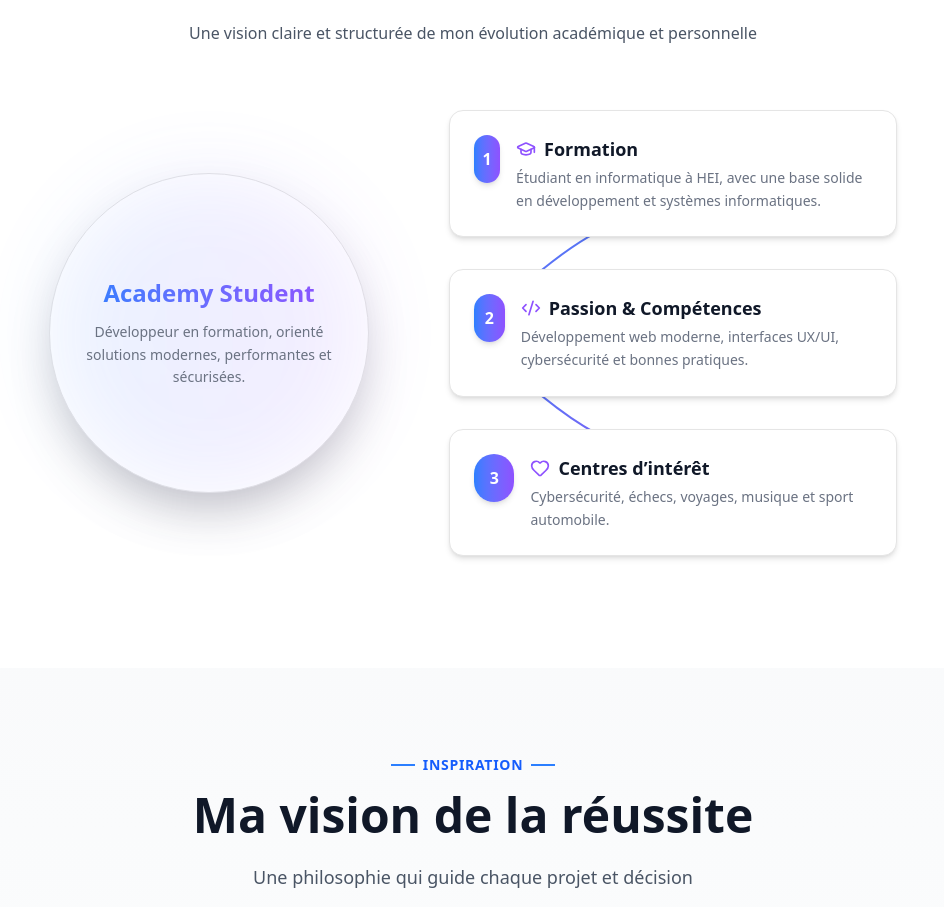
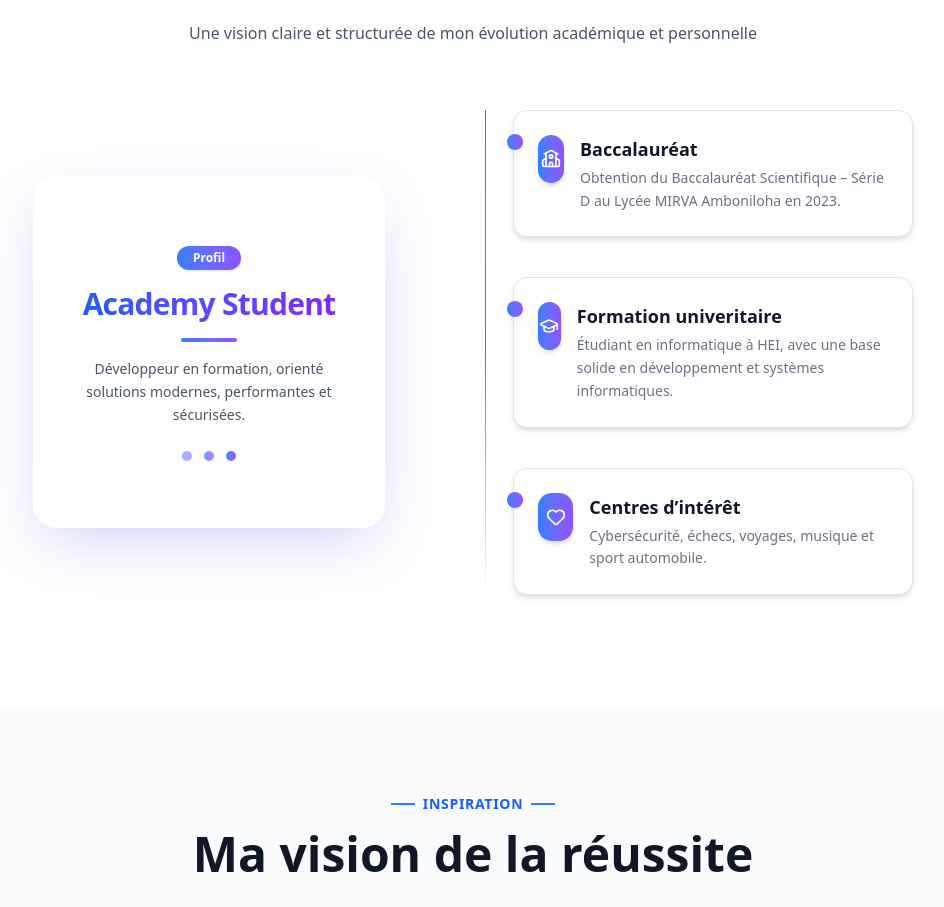
Before and after one commit to RYJramefison/Portfolio, a Next.js app: page / in a window 1280 px wide. Shown: the part 3270-4177 px from the top of the page, without its empty margins (167-1111 px from the left). Built offline with nearby package versions, Linux system fonts and the light colour scheme.

Commit message:
fix: design academy section

```diff
--- a/components/sections/AcademyStudentSection.tsx
+++ b/components/sections/AcademyStudentSection.tsx
@@ -1,22 +1,22 @@
 'use client'
 
 import { motion } from 'framer-motion'
-import { GraduationCap, Code2, Heart } from 'lucide-react'
+import { GraduationCap, Code2, Heart, School } from 'lucide-react'
 
 const steps = [
   {
     id: 1,
-    title: 'Formation',
+    title: 'Baccalauréat',
+    description:
+      "Obtention du Baccalauréat Scientifique – Série D au Lycée MIRVA Amboniloha en 2023.",
+    icon: School,
+  },
+  {
+    id: 2,
+    title: 'Formation univeritaire',
     description:
       "Étudiant en informatique à HEI, avec une base solide en développement et systèmes informatiques.",
     icon: GraduationCap,
-  },
-  {
-    id: 2,
-    title: 'Passion & Compétences',
-    description:
-      "Développement web moderne, interfaces UX/UI, cybersécurité et bonnes pratiques.",
-    icon: Code2,
   },
   {
     id: 3,
@@ -26,6 +26,7 @@ const steps = [
     icon: Heart,
   },
 ]
+
 
 export default function AcademyStudentSection() {
   return (
@@ -52,92 +53,112 @@ export default function AcademyStudentSection() {
         {/* Content */}
         <div className="relative flex flex-col lg:flex-row items-center justify-center gap-20">
 
-          {/* Center Circle */}
+          {/* Center Profile Card */}
         <motion.div
-            initial={{ scale: 0.8, opacity: 0 }}
+          initial={{ scale: 0.85, opacity: 0 }}
           whileInView={{ scale: 1, opacity: 1 }}
-            transition={{ duration: 0.7 }}
+          transition={{ duration: 0.7, ease: 'easeOut' }}
           viewport={{ once: true }}
-            className="relative z-10 w-80 h-80 rounded-full bg-white border shadow-2xl flex items-center justify-center text-center px-8"
+          className="relative z-10 w-[22rem] h-[22rem] rounded-3xl
+                    bg-white/70 backdrop-blur-xl border border-white/40
+                    shadow-[0_20px_60px_-15px_rgba(99,102,241,0.35)]
+                    flex items-center justify-center text-center px-10"
         >
-            <div>
-              <h3 className="text-2xl font-bold bg-gradient-to-r from-blue-500 to-violet-500 bg-clip-text text-transparent mb-3">
+          {/* Animated halo */}
+          <div className="absolute inset-0 rounded-3xl
+                          bg-gradient-to-r from-blue-10 to-violet-10
+                          blur-3xl opacity-20  -z-10" />
+
+          <div className="space-y-4">
+            {/* Badge */}
+            <span className="inline-block px-4 py-1 text-xs font-semibold
+                            rounded-full bg-gradient-to-r from-blue-500 to-violet-500
+                            text-white shadow">
+              Profil
+            </span>
+
+            {/* Title */}
+            <h3 className="text-3xl font-extrabold tracking-tight
+                          bg-gradient-to-r from-blue-600 to-violet-600
+                          bg-clip-text text-transparent">
               Academy Student
             </h3>
-              <p className="text-gray-500 text-sm leading-relaxed">
+
+            {/* Divider */}
+            <div className="mx-auto w-14 h-1 rounded-full
+                            bg-gradient-to-r from-blue-500 to-violet-500" />
+
+            {/* Description */}
+            <p className="text-gray-600 text-sm leading-relaxed max-w-xs mx-auto">
               Développeur en formation, orienté solutions modernes,
               performantes et sécurisées.
             </p>
+
+            {/* Tech dots */}
+            <div className="flex justify-center gap-3 pt-2">
+              {[...Array(3)].map((_, i) => (
+                <span
+                  key={i}
+                  className="w-2.5 h-2.5 rounded-full
+                            bg-gradient-to-r from-blue-500 to-violet-500
+                            animate-pulse"
+                  style={{ animationDelay: `${i * 0.3}s` }}
+                />
+              ))}
             </div>
-
-            {/* Glow */}
-            <div className="absolute inset-0 rounded-full bg-gradient-to-r from-blue-500 to-violet-500 blur-2xl opacity-10 -z-10" />
+          </div>
         </motion.div>
 
-          {/* SVG Arrows */}
-          <svg
-            className="absolute hidden lg:block"
-            width="600"
-            height="400"
-            viewBox="0 0 600 400"
-            fill="none"
-          >
-            <defs>
-              <linearGradient id="arrowGradient" x1="0" y1="0" x2="1" y2="1">
-                <stop offset="0%" stopColor="#3B82F6" />
-                <stop offset="100%" stopColor="#8B5CF6" />
-              </linearGradient>
-            </defs>
 
-            {[80, 200, 320].map((y, i) => (
-              <motion.path
-                key={i}
-                d={`M300 200 C420 ${y} 460 ${y} 520 ${y}`}
-                stroke="url(#arrowGradient)"
-                strokeWidth="2"
-                fill="none"
-                initial={{ pathLength: 0 }}
-                whileInView={{ pathLength: 1 }}
-                transition={{ duration: 1, delay: i * 0.3 }}
-                viewport={{ once: true }}
-              />
-            ))}
-          </svg>
 
-          {/* Steps */}
-          <div className="space-y-8 max-w-md">
+
+
+          {/* Steps - Modern Timeline */}
+        <div className="relative max-w-md pl-12">
+
+        {/* Vertical line */}
+        <div className="absolute left-5 top-0 h-full w-px bg-gradient-to-b from-blue-500 via-violet-500 to-transparent" />
+
+        <div className="space-y-10">
           {steps.map((step, index) => (
             <motion.div
               key={step.id}
               initial={{ opacity: 0, x: 40 }}
               whileInView={{ opacity: 1, x: 0 }}
-                transition={{ duration: 0.6, delay: index * 0.2 }}
+              transition={{ duration: 0.6, delay: index * 0.15 }}
               viewport={{ once: true }}
+              className="relative"
+            >
+              {/* Timeline dot */}
+              <div className="absolute -left-1.5 top-6 w-4 h-4 rounded-full bg-gradient-to-r from-blue-500 to-violet-500 shadow-lg" />
+
+              {/* Card */}
+              <motion.div
                 whileHover={{ y: -6, scale: 1.02 }}
-                className="relative bg-white border rounded-xl p-6 shadow-md hover:shadow-xl transition"
+                className="bg-white border rounded-xl p-6 shadow-md hover:shadow-xl transition"
               >
                 <div className="flex items-start gap-4">
-                  {/* Number */}
-                  <div className="w-12 h-12 rounded-full bg-gradient-to-r from-blue-500 to-violet-500 text-white flex items-center justify-center font-bold shadow-md">
-                    {step.id}
+                  {/* Icon */}
+                  <div className="w-12 h-12 rounded-xl bg-gradient-to-r from-blue-500 to-violet-500 text-white flex items-center justify-center shadow-md">
+                    <step.icon className="w-5 h-5" />
                   </div>
 
                   {/* Content */}
                   <div>
-                    <div className="flex items-center gap-2 mb-1">
-                      <step.icon className="w-5 h-5 text-violet-500" />
-                      <h4 className="text-lg font-semibold text-gray-900">
+                    <h4 className="text-lg font-semibold text-gray-900 mb-1">
                       {step.title}
                     </h4>
-                    </div>
                     <p className="text-gray-500 text-sm leading-relaxed">
                       {step.description}
                     </p>
                   </div>
                 </div>
               </motion.div>
+            </motion.div>
           ))}
         </div>
+        </div>
+
         </div>
       </div>
     </section>
```
Lines whose indentation alone changed are shown as unchanged.
